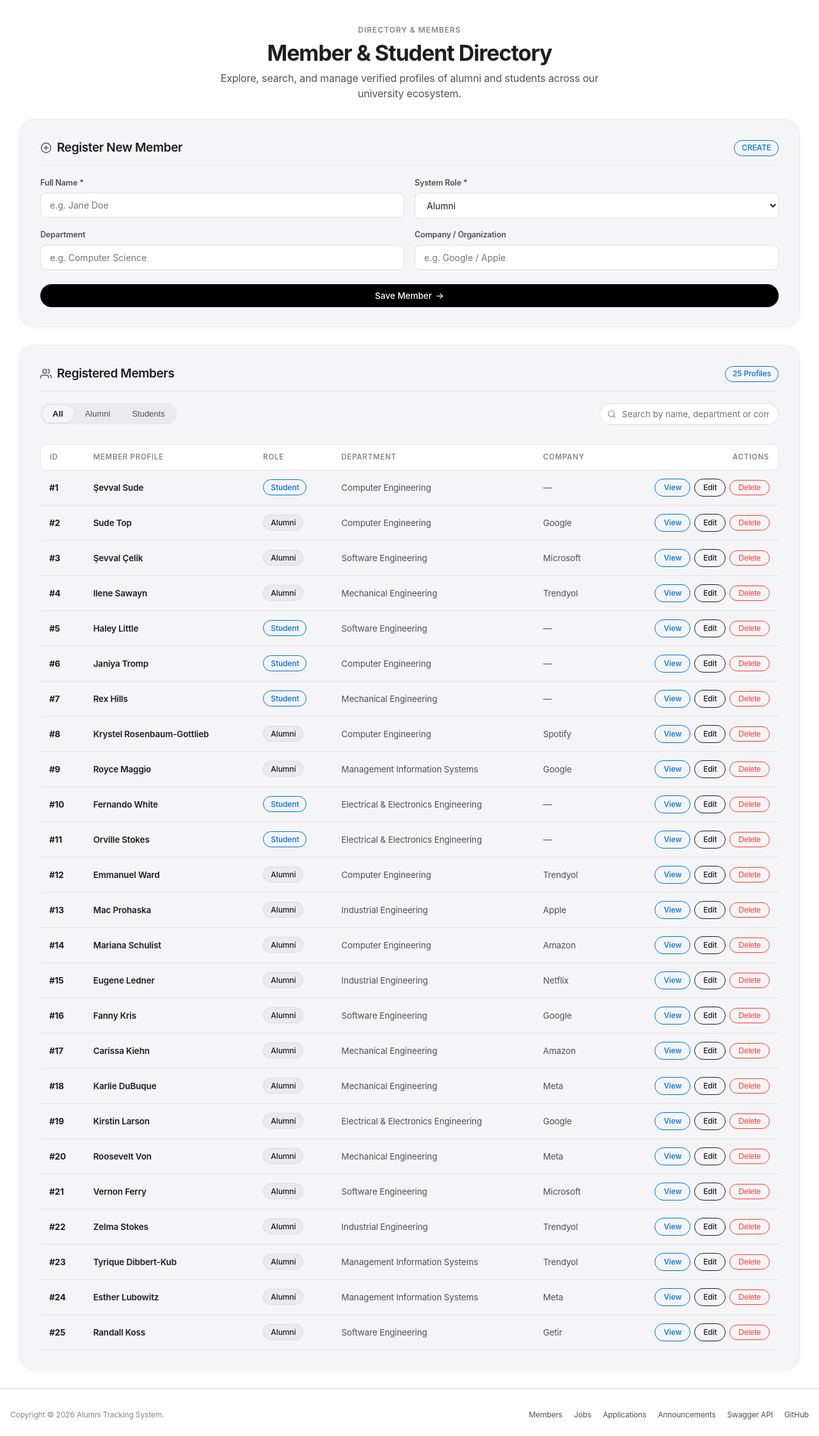
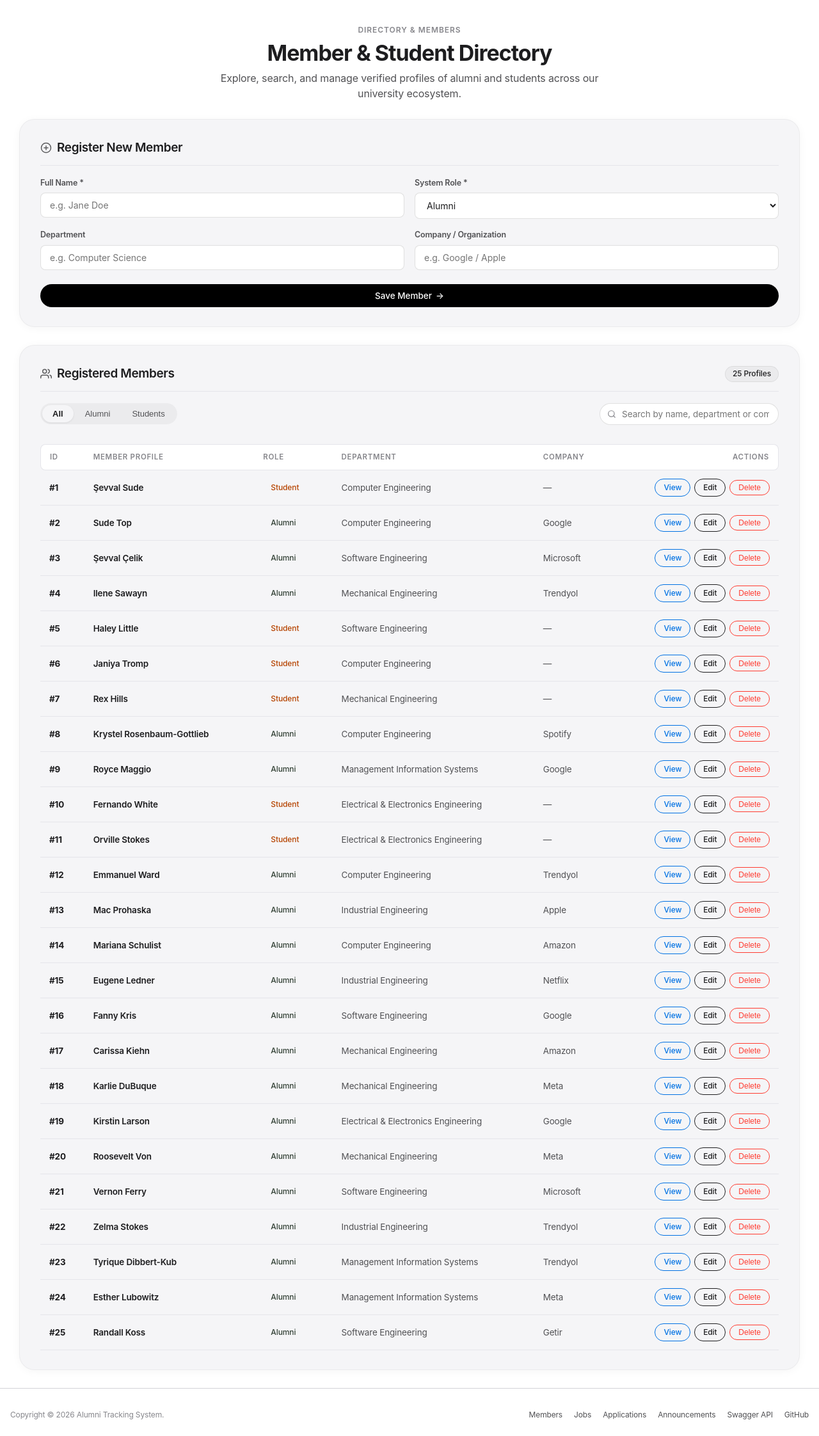
Before and after one commit to sevvalsudet/alumni, a Node server app: page /users in a window 1280 px wide. Shown: the part 44-2288 px from the top of the page at 64% size. Run offline with Node 20, Linux system fonts and the light colour scheme; data comes from the database, SQL or seed files in the repository.

Commit message:
style: remove create badges, update role colors, match job badges and buttons, style reviewed stage

```diff
--- a/views/announcements.ejs
+++ b/views/announcements.ejs
@@ -73,7 +73,6 @@
                     <svg width="18" height="18" viewBox="0 0 24 24" fill="none" stroke="currentColor" stroke-width="2" stroke-linecap="round" stroke-linejoin="round" style="opacity: 0.7;"><circle cx="12" cy="12" r="10"></circle><line x1="12" y1="8" x2="12" y2="16"></line><line x1="8" y1="12" x2="16" y2="12"></line></svg>
                     Publish New Notice
                 </span>
-                <span class="badge badge-announcements">CREATE</span>
             </h2>
             <form action="/announcements" method="POST">
                 <div class="form-group" style="margin-bottom: 16px;">
--- a/views/applicationDetail.ejs
+++ b/views/applicationDetail.ejs
@@ -66,7 +66,7 @@
                 <div>
                     <%
                         let badgeStyle = 'badge-announcements';
-                        if (application.status === 'Reviewed') badgeStyle = 'badge-users';
+                        if (application.status === 'Reviewed') badgeStyle = 'badge-stage-reviewed';
                         else if (application.status === 'Interviewing') badgeStyle = 'badge-apps';
                         else if (application.status === 'Accepted') badgeStyle = 'badge-jobs';
                         else if (application.status === 'Rejected') badgeStyle = 'badge-danger';
--- a/views/partials/head.ejs
+++ b/views/partials/head.ejs
@@ -517,12 +517,27 @@
         line-height: 1.35;
     }
 
-    .badge-users { background: rgba(245, 245, 247); color: #0071e3; border: 1px solid #0071e3; }
+    .badge-users { background: rgba(0, 0, 0, 0.04); color: rgb(29, 29, 31); border: 1px solid rgba(0, 0, 0, 0.07); }
     .badge-jobs { background: rgba(0, 0, 0, 0.04); color: rgb(29, 29, 31); border: 1px solid rgba(0, 0, 0, 0.07); }
     .badge-apps { background: rgba(0, 0, 0, 0.04); color: rgb(29, 29, 31); border: 1px solid rgba(0, 0, 0, 0.07); }
     .badge-announcements { background: rgba(0, 0, 0, 0.04); color: rgb(29, 29, 31); border: 1px solid rgba(0, 0, 0, 0.07); }
     .badge-api { background: rgba(0, 0, 0, 0.04); color: rgb(29, 29, 31); border: 1px solid rgba(0, 0, 0, 0.07); }
     .badge-danger { background: rgba(255, 59, 48, 0.08); color: #d70015; border: 1px solid rgba(255, 59, 48, 0.2); }
+    .badge-stage-reviewed {
+        background: rgb(0, 0, 0) !important;
+        color: #ffffff !important;
+        border: 1px solid #1d1d1f !important;
+    }
+    .badge-role-student {
+        background: rgb(245, 245, 247) !important;
+        border: 1px solid #f5f5f7 !important;
+        color: rgb(182, 68, 0) !important;
+    }
+    .badge-role-alumni {
+        background: rgb(245, 245, 247) !important;
+        border: 1px solid #f5f5f7 !important;
+        color: #324035 !important;
+    }
 
     /* Action Buttons: Matched with Homepage Pill & Outline Button Language */
     .action-pill {
--- a/views/userDetail.ejs
+++ b/views/userDetail.ejs
@@ -76,7 +76,7 @@
                     <div style="flex: 1;">
                         <h1 style="font-size: 28px; font-weight: 700; color: var(--ink); margin-bottom: 6px; letter-spacing: -0.02em;"><%= user.name %></h1>
                         <div style="display: flex; gap: 8px; align-items: center; flex-wrap: wrap;">
-                            <span class="badge <%= user.role === 'Student' ? 'badge-users' : 'badge-jobs' %>">
+                            <span class="badge <%= user.role === 'Student' ? 'badge-role-student' : 'badge-role-alumni' %>">
                                 <%= user.role === 'Student' ? 'Student' : 'Alumni' %>
                             </span>
                             <span style="font-size: 13px; color: var(--ink-muted); font-family: monospace;">ID: #<%= user.id %></span>
--- a/views/users.ejs
+++ b/views/users.ejs
@@ -53,6 +53,16 @@
             color: var(--ink-muted);
             font-size: 14px;
         }
+        .badge-role-student {
+            background: rgb(245, 245, 247) !important;
+            border: 1px solid #f5f5f7 !important;
+            color: rgb(182, 68, 0) !important;
+        }
+        .badge-role-alumni {
+            background: rgb(245, 245, 247) !important;
+            border: 1px solid #f5f5f7 !important;
+            color: #324035 !important;
+        }
     </style>
 </head>
 <body>
@@ -72,7 +82,6 @@
                     <svg width="18" height="18" viewBox="0 0 24 24" fill="none" stroke="currentColor" stroke-width="2" stroke-linecap="round" stroke-linejoin="round" style="opacity: 0.7;"><circle cx="12" cy="12" r="10"></circle><line x1="12" y1="8" x2="12" y2="16"></line><line x1="8" y1="12" x2="16" y2="12"></line></svg>
                     Register New Member
                 </span>
-                <span class="badge badge-users">CREATE</span>
             </h2>
             <form action="/users" method="POST">
                 <div class="form-grid">
@@ -151,7 +160,7 @@
                                         <div style="font-weight: 600; color: var(--ink);" class="user-name"><%= user.name %></div>
                                     </td>
                                     <td>
-                                        <span class="badge <%= user.role === 'Student' ? 'badge-users' : 'badge-jobs' %>">
+                                        <span class="badge <%= user.role === 'Student' ? 'badge-role-student' : 'badge-role-alumni' %>">
                                             <%= user.role === 'Student' ? 'Student' : 'Alumni' %>
                                         </span>
                                     </td>
```
Also changed, not shown: views/applications.ejs (+6 -2 lines), views/jobs.ejs (+3 -4 lines).
